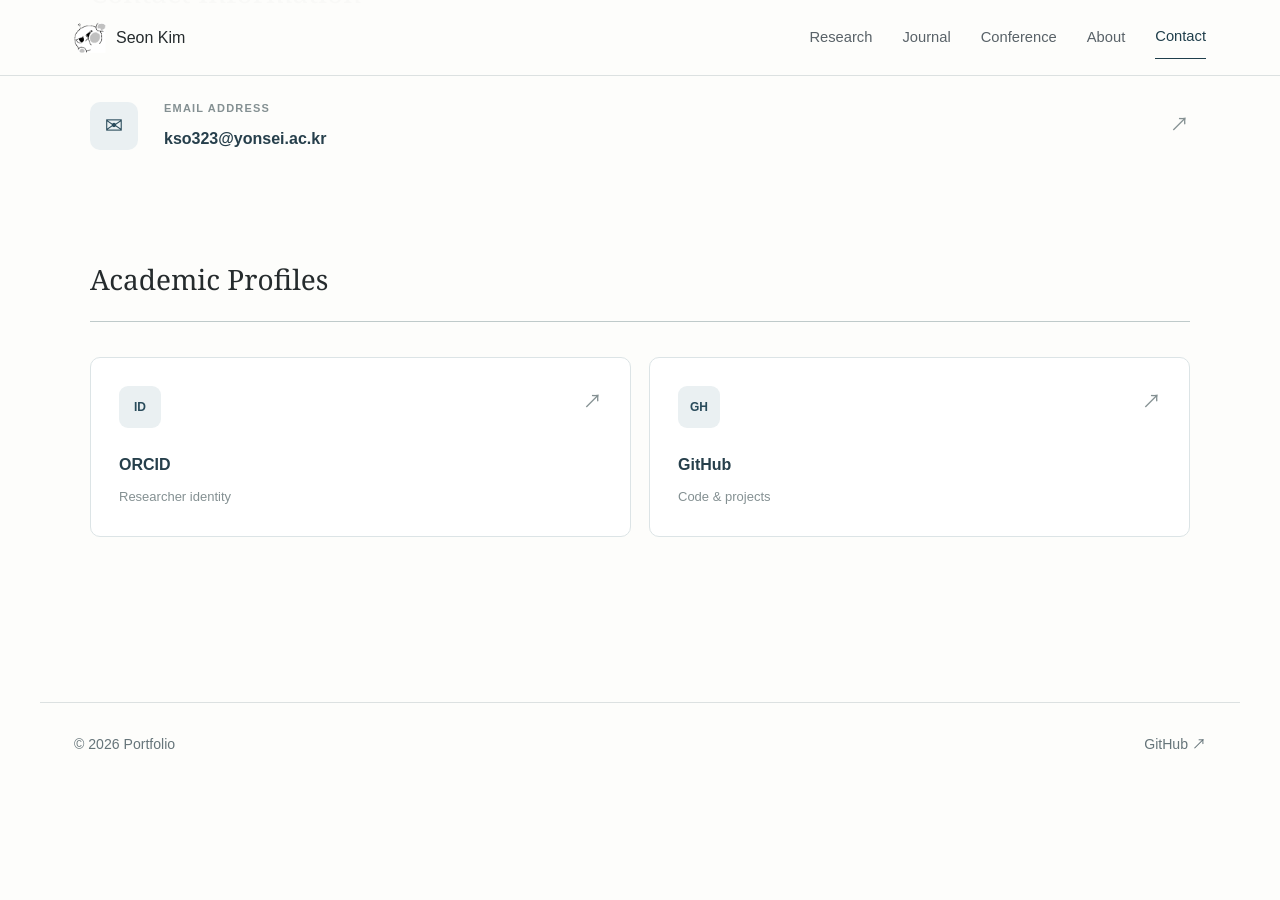
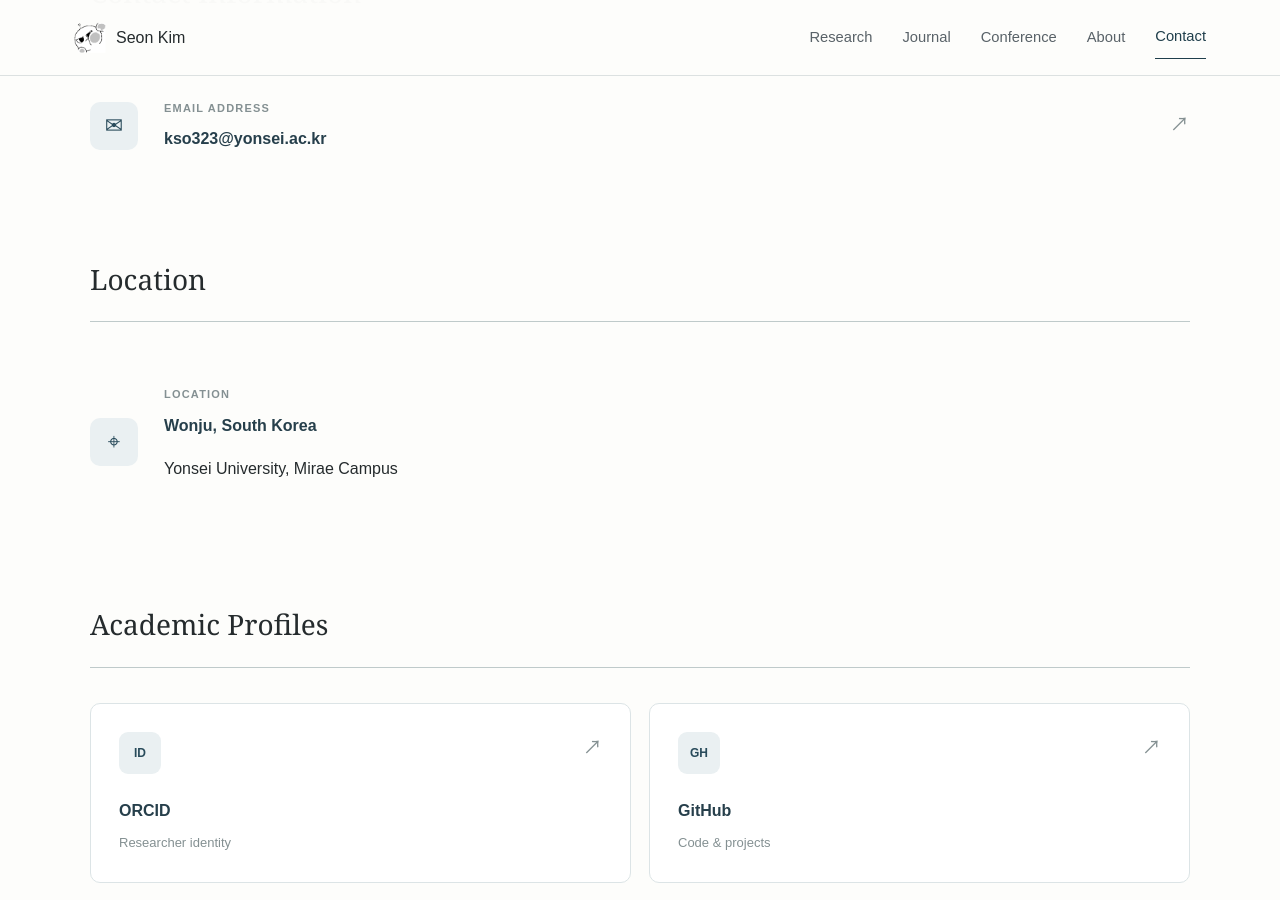
Before and after one commit to KSO012/KSO012.github.io, a Jekyll site: the page built from contact.md, in a window 1280 px wide and 900 px high, scrolled down 489 px. Built offline with Jekyll 4.4.1, drawn with Linux system fonts in a browser that asks for light colours; before the commit the page ends 1291 px from its top, so only the background shows below that.

Commit message:
Update contact.md

```diff
--- a/contact.md
+++ b/contact.md
@@ -33,6 +33,27 @@ permalink: /contact/
       <span class="contact-arrow">↗</span>
 
     </a>
+
+  </section>
+
+  <!-- Location -->
+  <section class="journal-section">
+
+    <div class="journal-section-header">
+      <h2>Location</h2>
+    </div>
+
+    <div class="contact-item">
+
+      <div class="contact-icon">⌖</div>
+
+      <div class="contact-details">
+        <span class="contact-label">LOCATION</span>
+        <strong>Wonju, South Korea</strong>
+        <p>Yonsei University, Mirae Campus</p>
+      </div>
+
+    </div>
 
   </section>
 
```
